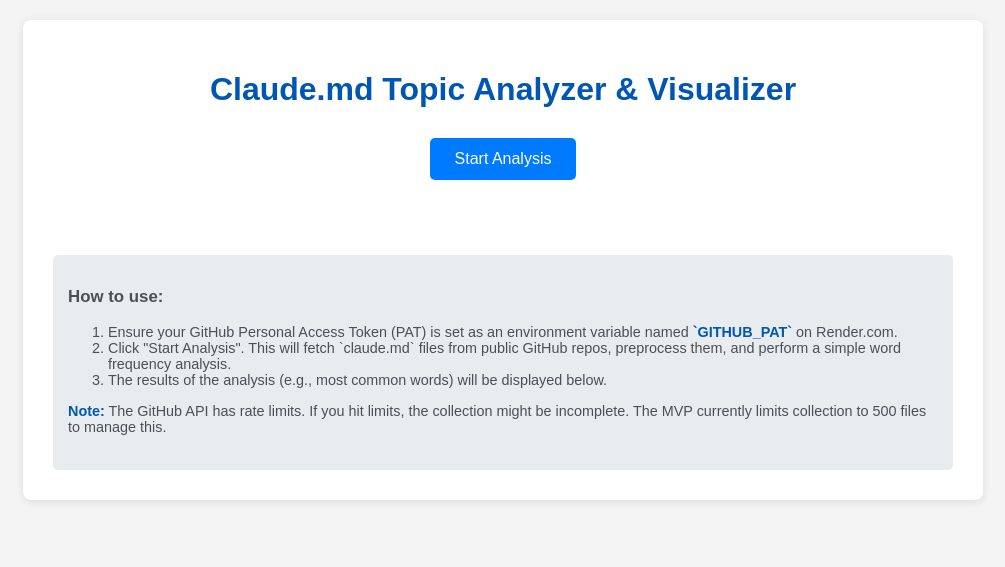
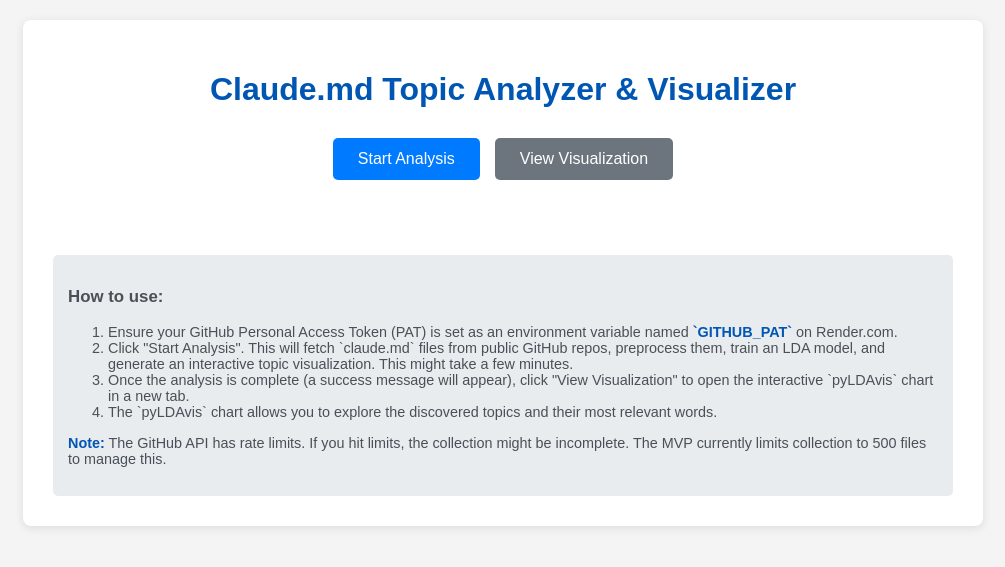
Before and after one commit to grzetich/analyzeclaudemd, a Flask app: page / in a window 1280 px wide. Shown: the top 567 px of the page, without its empty margins (137-1142 px from the left). Run offline with Flask 3, Linux system fonts and the light colour scheme; parts of the project's set-up code (start-up, migrations or seed data) failed here and were passed over.

Commit message:
Revert to original LDA and pyLDAvis implementation for Render.com deployment

```diff
--- a/app.py
+++ b/app.py
@@ -7,15 +7,25 @@
 from nltk.corpus import stopwords
 from nltk.stem import WordNetLemmatizer
 from nltk.tokenize import word_tokenize
-from collections import Counter
 
-from flask import Flask, render_template, jsonify
+from gensim import corpora
+from gensim.models import LdaModel
+from gensim.models.coherencemodel import CoherenceModel
+
+import pyLDAvis
+import pyLDAvis.gensim_models as gensim_models
+import warnings
+
+from flask import Flask, render_template, send_from_directory, jsonify
 from dotenv import load_dotenv
 
 # --- Configuration ---
 load_dotenv() # Load environment variables from .env file (for local development)
 
 app = Flask(__name__)
+
+# Suppress pyLDAvis deprecation warnings
+warnings.filterwarnings("ignore", category=DeprecationWarning)
 
 # GitHub API configuration
 GITHUB_TOKEN = os.getenv("GITHUB_PAT")
@@ -50,7 +60,10 @@
 stop_words = set(stopwords.words('english'))
 lemmatizer = WordNetLemmatizer()
 
-# --- Helper Functions ---
+# Global variable to store visualization HTML (cache it after first run)
+VIS_HTML_PATH = "templates/lda_visualization.html"
+
+# --- Helper Functions (from previous responses) ---
 
 def get_claude_md_files(query, headers, max_files=100): # Limiting for MVP and rate limits
     """
@@ -130,7 +143,7 @@
 
 def preprocess_text(text):
     """
-    Cleans and preprocesses text for simple analysis.
+    Cleans and preprocesses text for LDA.
     """
     text = text.lower()
     text = re.sub(r'[^a-zA-Z\s]', '', text)
@@ -139,30 +152,54 @@
     tokens = [lemmatizer.lemmatize(word) for word in tokens]
     return tokens
 
-def perform_simple_analysis(documents):
+def perform_lda_and_visualize(documents, num_topics=5):
     """
-    Performs simple word frequency analysis on the given documents.
+    Performs LDA on the given documents and saves the pyLDAvis visualization.
     """
     if not documents:
-        return {"message": "No documents provided for analysis."}
+        print("No documents provided for LDA analysis.")
+        return False
 
-    all_tokens = []
-    for doc in documents:
-        all_tokens.extend(preprocess_text(doc))
+    processed_docs = [preprocess_text(doc) for doc in documents]
 
-    if not all_tokens:
-        return {"message": "No valid tokens after preprocessing."}
+    # Filter out empty processed documents
+    processed_docs = [doc for doc in processed_docs if doc]
+    if not processed_docs:
+        print("No valid documents after preprocessing for LDA analysis.")
+        return False
 
-    word_counts = Counter(all_tokens)
-    most_common_words = word_counts.most_common(20) # Get top 20 most common words
+    dictionary = corpora.Dictionary(processed_docs)
+    # Filter out tokens that appear in less than no_below documents (absolute number)
+    # or in more than no_above fraction of total corpus documents (fraction)
+    # and keep only the top keep_n most frequent tokens.
+    dictionary.filter_extremes(no_below=5, no_above=0.5, keep_n=100000)
 
-    return {
-        "status": "success",
-        "message": "Simple analysis complete!",
-        "total_documents": len(documents),
-        "total_words_after_preprocessing": len(all_tokens),
-        "most_common_words": most_common_words
-    }
+    corpus = [dictionary.doc2bow(doc) for doc in processed_docs]
+
+    if not corpus:
+        print("Corpus is empty after dictionary filtering.")
+        return False
+
+    print(f"Starting LDA training with {len(processed_docs)} documents and {len(dictionary)} unique tokens...")
+    try:
+        lda_model = LdaModel(
+            corpus=corpus,
+            id2word=dictionary,
+            num_topics=num_topics,
+            random_state=100,
+            chunksize=2000, # Larger chunksize for potentially larger corpus
+            passes=10,
+            alpha='auto',
+            per_word_topics=True
+        )
+
+        vis = gensim_models.prepare(lda_model, corpus, dictionary)
+        pyLDAvis.save_html(vis, VIS_HTML_PATH)
+        print(f"LDA visualization saved to {VIS_HTML_PATH}")
+        return True
+    except Exception as e:
+        print(f"Error during LDA modeling or visualization: {e}")
+        return False
 
 # --- Flask Routes ---
 
@@ -174,8 +211,8 @@
 @app.route('/analyze', methods=['POST'])
 def analyze_data():
     """
-    Triggers the data collection and simple analysis.
-    Returns a status message and analysis results.
+    Triggers the data collection, analysis, and visualization.
+    Returns a status message.
     """
     if not GITHUB_TOKEN:
         return jsonify({"status": "error", "message": "GitHub PAT is not set. Please configure GITHUB_PAT environment variable."}), 400
@@ -186,12 +223,20 @@
     if not collected_documents:
         return jsonify({"status": "warning", "message": "No claude.md files found or an error occurred during collection. Check logs for details."})
 
-    analysis_results = perform_simple_analysis(collected_documents)
+    success = perform_lda_and_visualize(collected_documents, num_topics=5) # Can make num_topics configurable later
 
-    if analysis_results.get("status") == "success":
-        return jsonify(analysis_results)
+    if success:
+        return jsonify({"status": "success", "message": "Analysis complete! Refresh the page or click 'View Visualization' to see results."})
     else:
-        return jsonify({"status": "error", "message": analysis_results.get("message", "Analysis failed.")}), 500
+        return jsonify({"status": "error", "message": "Analysis failed. Check server logs for details."}), 500
+
+@app.route('/visualization')
+def get_visualization():
+    """Serves the generated pyLDAvis HTML."""
+    if os.path.exists(VIS_HTML_PATH):
+        return send_from_directory('templates', 'lda_visualization.html')
+    else:
+        return "Visualization not yet generated. Please trigger analysis first.", 404
 
 # --- Run the Flask App ---
 if __name__ == '__main__':
--- a/requirements.txt
+++ b/requirements.txt
@@ -1,5 +1,7 @@
 Flask==2.3.2
 requests==2.31.0
 nltk==3.8.1
+gensim==4.3.2
+pyldavis==3.4.1
 gunicorn==21.2.0
 python-dotenv==1.0.0
--- a/templates/index.html
+++ b/templates/index.html
@@ -93,6 +93,7 @@
         <h1>Claude.md Topic Analyzer & Visualizer</h1>
         <div class="controls">
             <button class="button button-primary" onclick="startAnalysis()">Start Analysis</button>
+            <button class="button button-secondary" onclick="viewVisualization()">View Visualization</button>
         </div>
         <div id="status-message"></div>
 
@@ -100,22 +101,20 @@
             <h3>How to use:</h3>
             <ol>
                 <li>Ensure your GitHub Personal Access Token (PAT) is set as an environment variable named <strong>`GITHUB_PAT`</strong> on Render.com.</li>
-                <li>Click "Start Analysis". This will fetch `claude.md` files from public GitHub repos, preprocess them, and perform a simple word frequency analysis.</li>
-                <li>The results of the analysis (e.g., most common words) will be displayed below.</li>
+                <li>Click "Start Analysis". This will fetch `claude.md` files from public GitHub repos, preprocess them, train an LDA model, and generate an interactive topic visualization. This might take a few minutes.</li>
+                <li>Once the analysis is complete (a success message will appear), click "View Visualization" to open the interactive `pyLDAvis` chart in a new tab.</li>
+                <li>The `pyLDAvis` chart allows you to explore the discovered topics and their most relevant words.</li>
             </ol>
             <p><strong>Note:</strong> The GitHub API has rate limits. If you hit limits, the collection might be incomplete. The MVP currently limits collection to 500 files to manage this.</p>
-            <div id="analysis-results" style="margin-top: 20px; font-family: monospace; white-space: pre-wrap;"></div>
         </div>
     </div>
 
     <script>
         async function startAnalysis() {
             const statusDiv = document.getElementById('status-message');
-            const resultsDiv = document.getElementById('analysis-results');
             statusDiv.className = ''; // Clear previous classes
             statusDiv.textContent = 'Analysis started... This might take a few minutes depending on data volume and API limits.';
             statusDiv.classList.add('status-warning');
-            resultsDiv.textContent = ''; // Clear previous results
 
             try {
                 const response = await fetch('/analyze', { method: 'POST' });
@@ -124,13 +123,6 @@
                 statusDiv.textContent = data.message;
                 if (data.status === 'success') {
                     statusDiv.classList.add('status-success');
-                    if (data.most_common_words) {
-                        let resultsText = 'Most Common Words:\n';
-                        data.most_common_words.forEach(item => {
-                            resultsText += `- ${item[0]}: ${item[1]}\n`;
-                        });
-                        resultsDiv.textContent = resultsText;
-                    }
                 } else if (data.status === 'warning') {
                     statusDiv.classList.add('status-warning');
                 } else {
@@ -142,6 +134,12 @@
                 statusDiv.classList.add('status-error');
             }
         }
+
+        function viewVisualization() {
+            window.open('/visualization', '_blank');
+        }
     </script>
 </body>
 </html>
+</body>
+</html>
```
